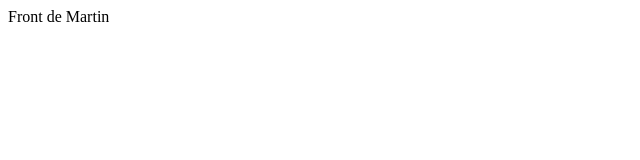
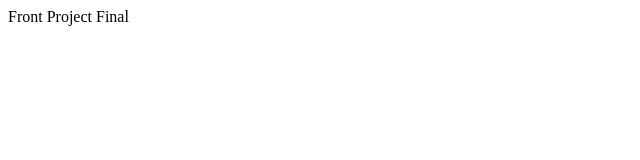
Before and after one commit to mitzimitzidelacruz/finalproject, a React (Vite) app: page / in a window 1280 px wide. Shown: the top 160 px of the page, without its empty margins (0-640 px from the left). Built offline with nearby package versions, Linux system fonts and the light colour scheme.

Commit message:
Feat: Add my first commit

```diff
--- a/src/App.jsx
+++ b/src/App.jsx
@@ -4,7 +4,7 @@ function App() {
 
   return (
     <div className="App">
-      <div>Front de Martin</div>
+      <div>Front Project Final</div>
     </div>
   )
 }
```
